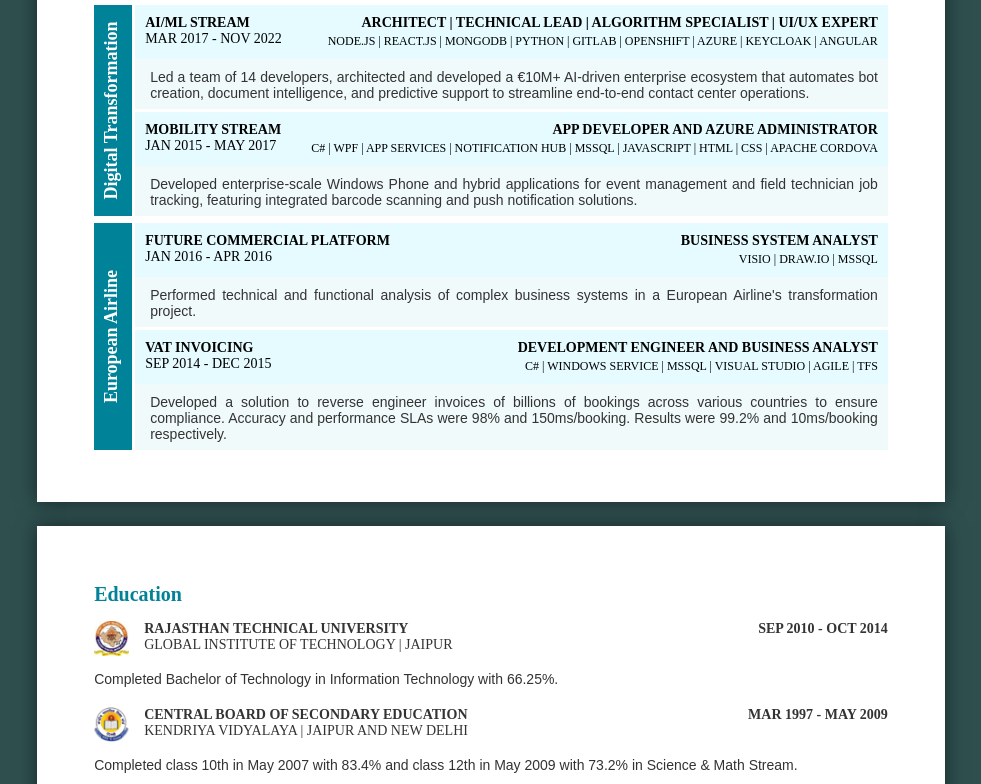
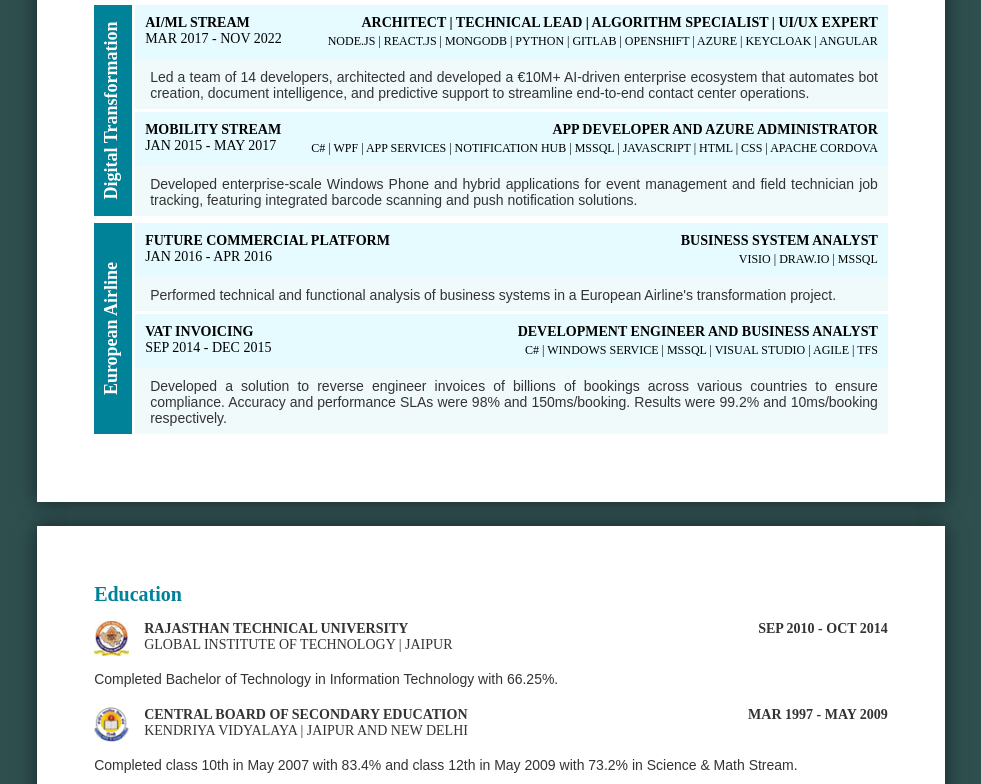
Before and after one commit to ajayRaghav37/resume-new, a React (Create React App) app: page / in a window 1280 px wide. Shown: the part 787-1571 px from the top of the page, without its empty margins (149-1130 px from the left). Built offline with nearby package versions, Linux system fonts and the light colour scheme.

Commit message:
removed complex

```diff
--- a/src/components/BasicWork.jsx
+++ b/src/components/BasicWork.jsx
@@ -187,8 +187,7 @@
               </div>
             </div>
             <div className="project-summary">
-              <p className="project-summary-intro">Performed technical and functional analysis of
-                complex business systems in a European Airline's transformation project.</p>
+              <p className="project-summary-intro">Performed technical and functional analysis of business systems in a European Airline's transformation project.</p>
             </div>
           </div>
         </div>
```
